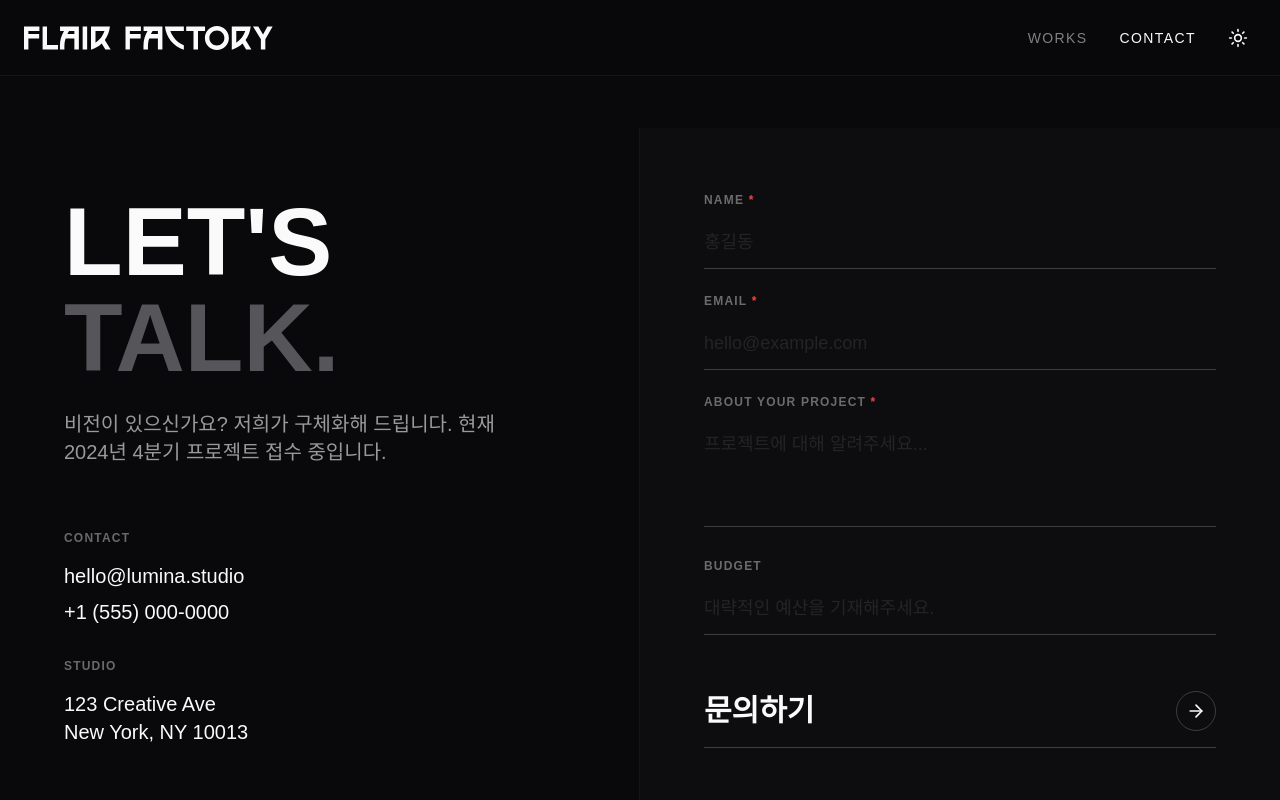
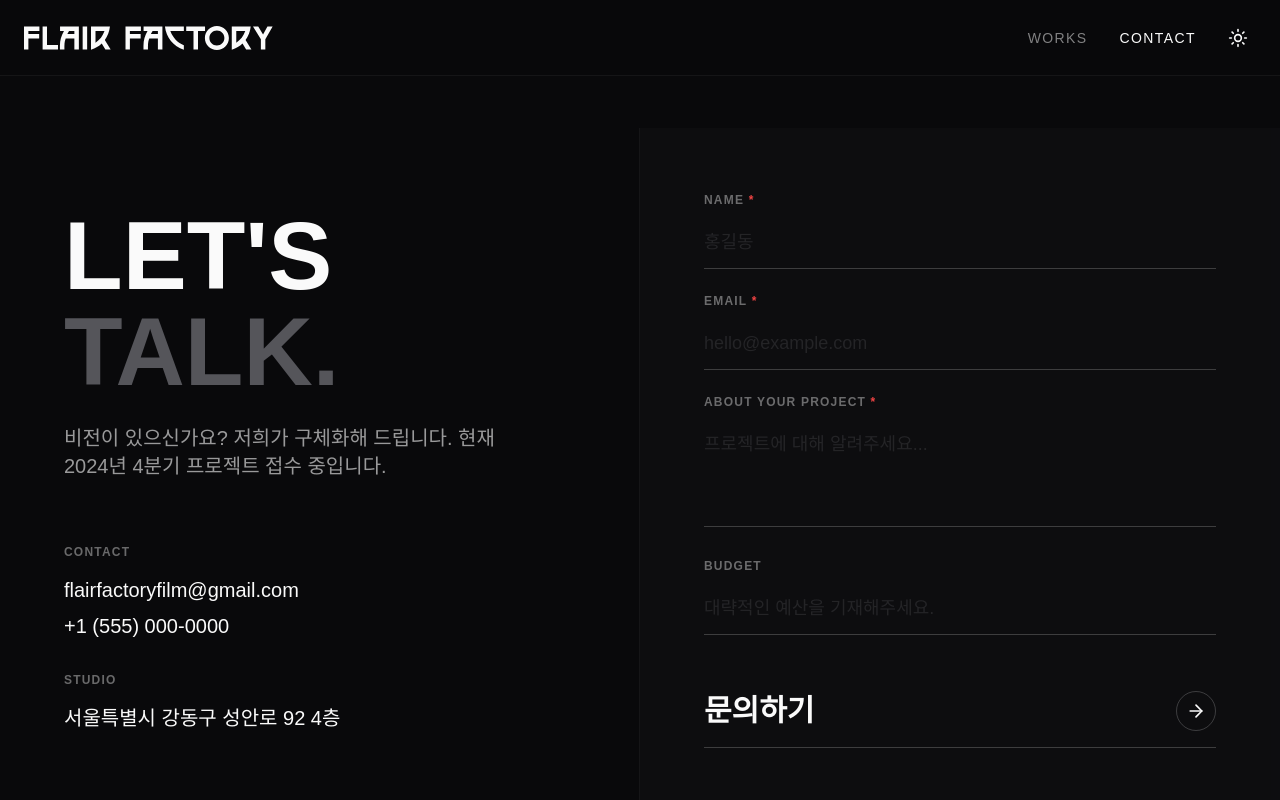
Before and after one commit to flairfactoryfilm/website, a React (Vite) app: page /#/contact in a window 1280 px wide. Shown: the top 800 px of the page. Built offline with nearby package versions, Linux system fonts and the light colour scheme; a web font is replaced by a local one.

Commit message:
Update Contact.tsx

```diff
--- a/pages/Contact.tsx
+++ b/pages/Contact.tsx
@@ -79,9 +79,9 @@ const Contact: React.FC = () => {
              <h4 className="text-xs font-display font-bold uppercase tracking-widest text-primary/40 mb-4">Contact</h4>
 
              <div className="mb-2 group flex items-center gap-3 w-fit">
-               <a href="mailto:hello@lumina.studio" className="block text-lg md:text-xl text-primary hover:text-secondary transition-colors font-medium">hello@lumina.studio</a>
+               <a href="mailto:flairfactoryfilm@gmail.com" className="block text-lg md:text-xl text-primary hover:text-secondary transition-colors font-medium">flairfactoryfilm@gmail.com</a>
                <button
-                 onClick={() => handleCopy('hello@lumina.studio', 'email')}
+                 onClick={() => handleCopy('flairfactoryfilm@gmail.com', 'email')}
                  className="opacity-0 group-hover:opacity-100 transition-all duration-300 text-secondary hover:text-primary"
                  aria-label="Copy Email"
                >
@@ -105,11 +105,10 @@ const Contact: React.FC = () => {
              <h4 className="text-xs font-display font-bold uppercase tracking-widest text-primary/40 mb-4">Studio</h4>
              <div className="group flex items-start gap-3 w-fit">
                <address className="text-lg md:text-xl text-primary not-italic font-medium">
-                 123 Creative Ave<br />
-                 New York, NY 10013
+                 서울특별시 강동구 성안로 92 4층
                </address>
                <button
-                 onClick={() => handleCopy('123 Creative Ave, New York, NY 10013', 'address')}
+                 onClick={() => handleCopy('서울특별시 강동구 성안로 92 4층', 'address')}
                  className="opacity-0 group-hover:opacity-100 transition-all duration-300 text-secondary hover:text-primary mt-1"
                  aria-label="Copy Address"
                >
```
